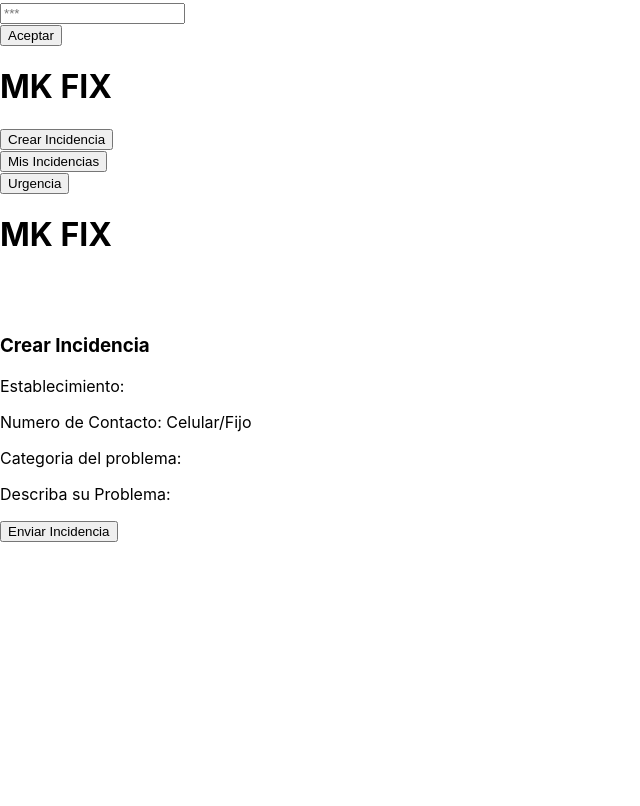
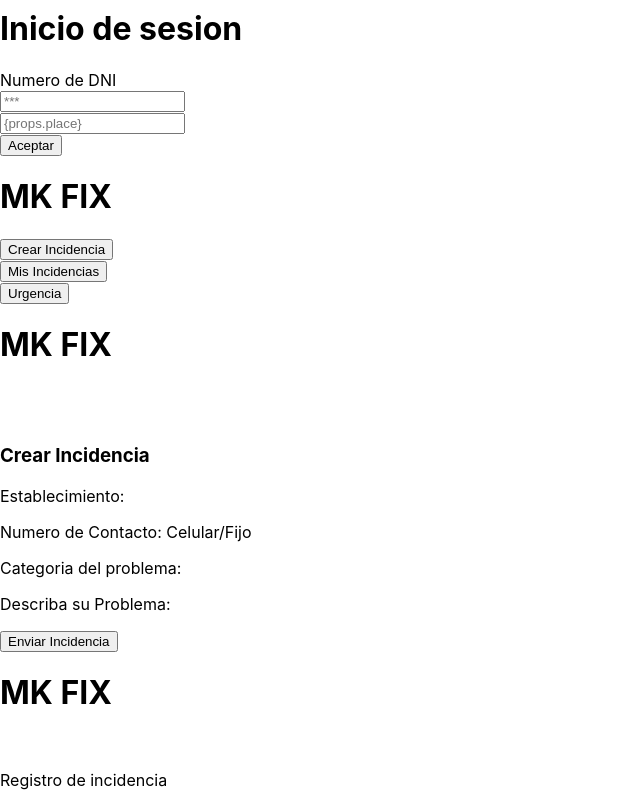
Before and after one commit to katherinecatalano/aplicacion-mk, a React (Create React App) app: page / in a window 1280 px wide. Shown: the part 408-1214 px from the top of the page, without its empty margins (0-640 px from the left). Before the commit the page ends 950 px from the top, so only its background shows below. Built offline with nearby package versions, Linux system fonts and the light colour scheme.

Commit message:
Registro incidencias

```diff
--- a/src/App.js
+++ b/src/App.js
@@ -5,6 +5,7 @@ import Login from './UI/components/Login';
 import Pantalla1 from './UI/components/Pantalla1';
 import Incidencia from './UI/components/Incidencia';
 // import Listas from './UI/components/Listas';
+import Registroincidencia from './UI/components/Registroincidencia';
 
  export default function App() {
   return (
@@ -16,6 +17,7 @@ import Incidencia from './UI/components/Incidencia';
       <Pantalla1></Pantalla1>
       <Incidencia></Incidencia>
       {/* <Listas></Listas> */}
+      <Registroincidencia></Registroincidencia>
 
     </view>
 
--- a/src/UI/components/Input.js
+++ b/src/UI/components/Input.js
@@ -7,6 +7,10 @@ export default function Input(props) {
             <input className="input" type="text" id="numero" name="numero" placeholder={props.place}/>
 
 
+            <label htmlFor="Nro">{props.Nro}</label><br/>
+            <input className="input" type="text" id="Nro" placeholder="{props.place}"/>
+
+
         </Fragment>
 
     )
--- /dev/null
+++ b/src/UI/components/Registroincidencia.js
@@ -0,0 +1,11 @@
+import React from "react";
+
+export default function Registroincidencia() {
+
+    return (
+    <><h1>MK FIX</h1><br />
+    <p>Registro de incidencia</p></>
+    )
+
+
+}
```
